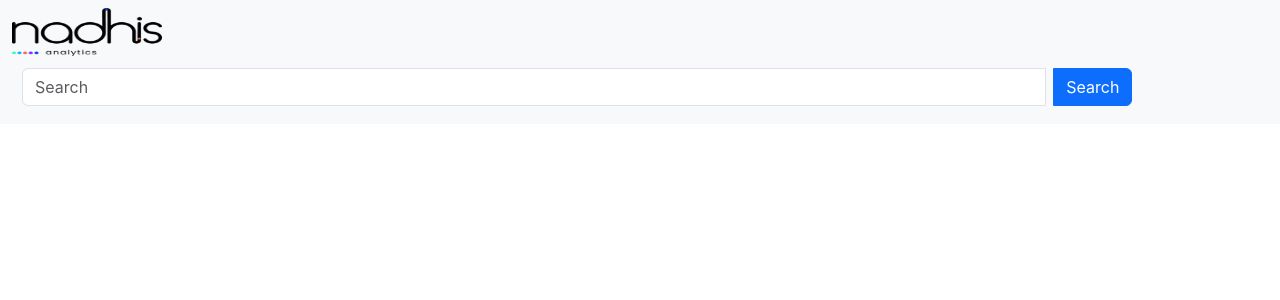
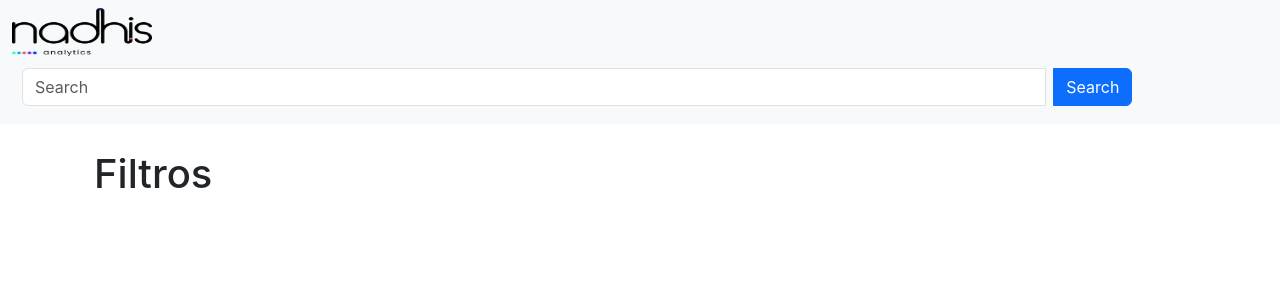
Before and after one commit to jearx85/search-ui, a React (Create React App) app: page / in a window 1280 px wide. Shown: the top 300 px of the page. Built offline with nearby package versions, Linux system fonts and the light colour scheme.

Commit message:
Se agrega funcionalidad para los filtros

```diff
--- /dev/null
+++ b/src/components/filters/Filtros.css
@@ -0,0 +1,3 @@
+.filtros-cont{
+    margin-top: 150px;
+}
--- a/src/components/filters/Filtros.js
+++ b/src/components/filters/Filtros.js
@@ -1,24 +1,26 @@
-import React from 'react'
+import React from 'react';
+import './Filtros.css';
 
-export default function Filtros() {
+export default function Filtros({ data, selectedFilters, handleFilterChange }) {
   return (
-    <div>
-        <div className="form-check">
-
-        <div className="form-check" >
-            <input className="form-check-input" type="checkbox" value="" id="flexCheckDefault" />
-            <label className="form-check-label" for="flexCheckDefault">
-                Default checkbox
+    <div className="filtros-cont">
+      <div className="container">
+        <h1 className="card-title">Filtros</h1>
+        {data.map((item) => (
+          <div className="form-check" key={item.titulo}>
+            <input
+              className="form-check-input"
+              type="checkbox"
+              id={item.titulo}
+              checked={selectedFilters[item.titulo]}
+              onChange={() => handleFilterChange(item.titulo)}
+            />
+            <label className="form-check-label" htmlFor={item.titulo}>
+              {item.titulo}
             </label>
-        </div>
-        <div className="form-check">
-                <input className="form-check-input" type="checkbox" value="" id="flexCheckChecked"  />
-                <label className="form-check-label" for="flexCheckChecked">
-                    Checked checkbox
-                </label>
-            </div>
-
-        </div>
+          </div>
+        ))}
+      </div>
     </div>
-  )
+  );
 }
--- a/src/components/navbar/SearchBar.js
+++ b/src/components/navbar/SearchBar.js
@@ -1,20 +1,27 @@
-import React, { useState } from 'react';
+import React, { useState, useEffect } from 'react';
 import logo from '../../img/nadhis-logo.png';
 import ShowResults from '../../components/results/ShowResults';
-import Filtros from '../../components/filters/Filtros'
-import './SeacrhBar.css';
+import Filtros from '../../components/filters/Filtros';
+import './SearchBar.css';
 
 export default function SearchBar() {
   const [showResults, setShowResults] = useState(false);
-  const [data, setData] = useState([]); // Declarar el estado para titulo
+  const [data, setData] = useState([]);
+  const [selectedFilters, setSelectedFilters] = useState({});
+  const [searchValue, setSearchValue] = useState('');
 
+  const handleFilterChange = (filter) => {
+    setSelectedFilters((prevFilters) => ({
+      ...prevFilters,
+      [filter]: !prevFilters[filter],
+    }));
+    if (!selectedFilters[filter]) {
+      console.log(`Checkbox seleccionado: ${filter}`);
+    }
+  };
 
   const handleSearch = () => {
-    const search = document.getElementById('search-box');
-    const valor_busqueda = search.value;
-    console.log(valor_busqueda);
-
-    const url = `http://192.168.50.230:8087/query/${valor_busqueda}`;
+    const url = `http://192.168.50.230:8087/query/${searchValue}`;
 
     fetch(url, {
       method: 'GET',
@@ -25,41 +32,40 @@ export default function SearchBar() {
         }
         return response.json();
       })
-      .then((data) => {
-        const results = data.hits.map((item) => ({
+      .then((apiData) => {
+        const results = apiData.hits.map((item) => ({
           titulo: item._source.title,
-          resumen: item._source.resumen
-
-          // Otras propiedades que desees extraer del objeto
-        })); // Aquí puedes hacer lo que desees con los datos de la respuesta
-        console.log(data)
-        setData(results); // Actualiza el estado con el valor del título
+        }));
+        setData(results);
         setShowResults(true);
       })
       .catch((error) => {
         console.error('Error:', error);
-        // Aquí puedes manejar el error, mostrar un mensaje al usuario, etc.
       });
+  };
 
-  };
-  // const handleEnterPress = (event) => {
-  //   if (event.key === 'Enter') {
-  //     // Si la tecla presionada es Enter, ejecuta la búsqueda
-
-  //     handleSearch();
-  //   }
-  // };
+  useEffect(() => {
+    // Initialize data here if needed
+  }, []);
 
   return (
     <div>
       <nav className="navbar fixed-top bg-body-tertiary">
         <div className="container-fluid">
-        <div className="imagen">
-                     <img src={logo} alt="Logo" width="150" height="50" />
-                </div>
+          <div className="imagen">
+            <img src={logo} alt="Logo" width="140" height="50" />
+          </div>
           <form className="d-flex custom-form">
             <div className="input-group">
-              <input id="search-box" className="form-control me-2" type="search" placeholder="Search" aria-label="Search"/>
+              <input
+                id="search-box"
+                className="form-control me-2"
+                type="search"
+                placeholder="Search"
+                aria-label="Search"
+                value={searchValue}
+                onChange={(e) => setSearchValue(e.target.value)}
+              />
               <button className="btn btn-primary" type="button" onClick={handleSearch}>
                 Search
               </button>
@@ -67,15 +73,16 @@ export default function SearchBar() {
           </form>
         </div>
       </nav>
-          <div className='row'>
-              {/* <div className="col-sm-4">
-                <Filtros data={data}/>
-              </div> */}
-              <div className="col-sm-12">
-                  {showResults && <ShowResults data={data} />}
-
-              </div>
+      <div className="container">
+        <div className="row">
+          <div className="col-sm-4">
+            <Filtros data={data} selectedFilters={selectedFilters} handleFilterChange={handleFilterChange} />
           </div>
+          <div className="col-sm-8">
+            {showResults && <ShowResults data={data}/>}
+          </div>
+        </div>
+      </div>
     </div>
   );
 }
--- a/src/components/results/ShowResults.js
+++ b/src/components/results/ShowResults.js
@@ -10,7 +10,7 @@ export default function ShowResults({ data }) {
             <h5 className="card-header">{item.titulo}</h5>
             <div className="card-body">
                 <h5 className="card-title">Resumen</h5>
-                <p className="card-text">{item.resumen}</p>
+                <p className="card-text">Lorem ipsum dolor sit amet, consectetur adipiscing elit. Praesent tempor ut nunc a auctor. Fusce vehicula est eget nibh finibus ullamcorper. Aliquam sit amet tincidunt dui. Class aptent taciti sociosqu ad litora torquent per conubia nostra, per inceptos himenaeos. Nullam accumsan pretium enim, eu convallis sem semper sed. Integer tincidunt ornare lorem, nec pulvinar ipsum suscipit sit amet. Suspendisse potenti. Nunc condimentum erat id augue commodo, id pellentesque risus congue. Aenean risus mi, lacinia at sem id, laoreet interdum arcu. Curabitur pulvinar tortor feugiat enim pretium viverra. Proin auctor sollicitudin tempus. Cras vestibulum gravida sem, sed lobortis eros faucibus vel. Aenean ac hendrerit eros. Nunc sagittis et orci at ultrices. Duis euismod sagittis elit, non rutrum ligula aliquam et.</p>
                 {/* <p className="card-text">url: <a href={item.url}>{item.url}</a></p>  */}
                 <p className="card-text">url: <a href="https://getbootstrap.com/docs/5.3/components/navbar/" target='blank'>https://getbootstrap.com/docs/5.3/components/navbar/</a></p>
             </div>
```
Also changed, not shown: src/components/navbar/SearchBar.css (renamed from src/components/navbar/SeacrhBar.css).
